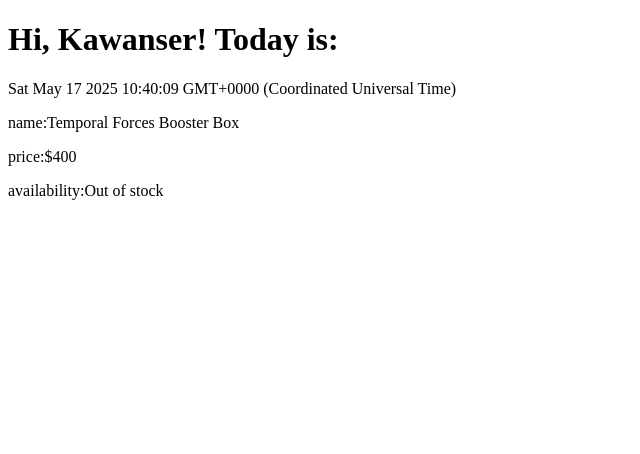
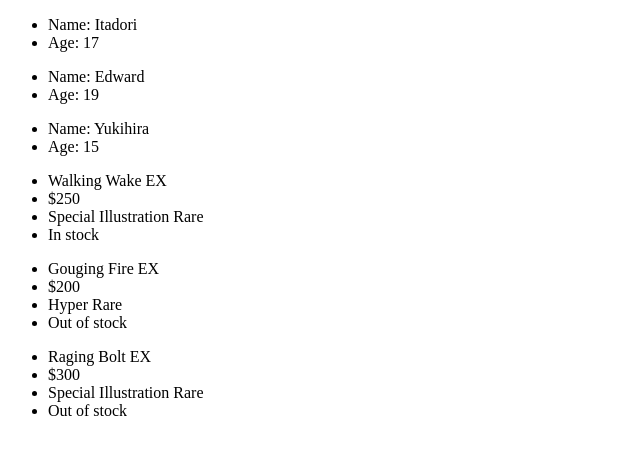
Before and after one commit to ka1sser/react-demos, a React (Vite) app: page / in a window 1280 px wide. Shown: the top 454 px of the page, without its empty margins (0-640 px from the left). Built offline with nearby package versions, Linux system fonts and the light colour scheme.

Commit message:
Rendering a list of data using map() in JSX

```diff
--- a/src/App.jsx
+++ b/src/App.jsx
@@ -1,12 +1,13 @@
 import React from 'react'
-import Greeting from './components/Greeting';
+import UserList from './components/UserList';
 import ProductInfo from './components/ProductInfo';
 
 const App = () => {
+
   return (
     <>
-      <div><Greeting/></div>
-      <div><ProductInfo/></div>
+      <UserList/>
+      <ProductInfo/>
     </>
   )
 }
--- a/src/components/ProductInfo.jsx
+++ b/src/components/ProductInfo.jsx
@@ -1,15 +1,39 @@
 const ProductInfo = () => {
-    const product = {
-        name: "Temporal Forces Booster Box",
-        price: 400,
-        availability: "Out of stock"
-    };
+    const products = [
+        {
+            id: 1,
+            name: "Walking Wake EX",
+            price: 250,
+            rarity: "Special Illustration Rare",
+            availability: "In stock"
+        },
+        {
+            id: 2,
+            name: "Gouging Fire EX",
+            price: 200,
+            rarity: "Hyper Rare",
+            availability: "Out of stock"
+        },
+        {
+            id: 3,
+            name: "Raging Bolt EX",
+            price: 300,
+            rarity: "Special Illustration Rare",
+            availability: "Out of stock"
+        },
+    ];
+
 
     return(
         <div>
-            <p>name:{product.name}</p>
-            <p>price:${product.price}</p>
-            <p>availability:{product.availability}</p>
+            {products.map(({id, name, price, rarity, availability}) => (
+                <ul key={id}>
+                    <li>{name}</li>
+                    <li>${price}</li>
+                    <li>{rarity}</li>
+                    <li>{availability}</li>
+                </ul>
+            ))}
         </div>
     )
 }
--- /dev/null
+++ b/src/components/UserList.jsx
@@ -0,0 +1,23 @@
+import React from 'react';
+
+const UserList = () => {
+
+    const users = [
+        {id: 1, name: "Itadori", age: 17},
+        {id: 2, name: "Edward", age: 19},
+        {id: 3, name: "Yukihira", age: 15},
+    ];
+
+    return(
+        <div>
+            {users.map(({id, name, age}) => (
+                <ul key={id}>
+                    <li>Name: {name}</li>
+                    <li>Age: {age}</li>
+                </ul>
+            ))}
+        </div>
+    )
+}
+
+export default UserList;
```
